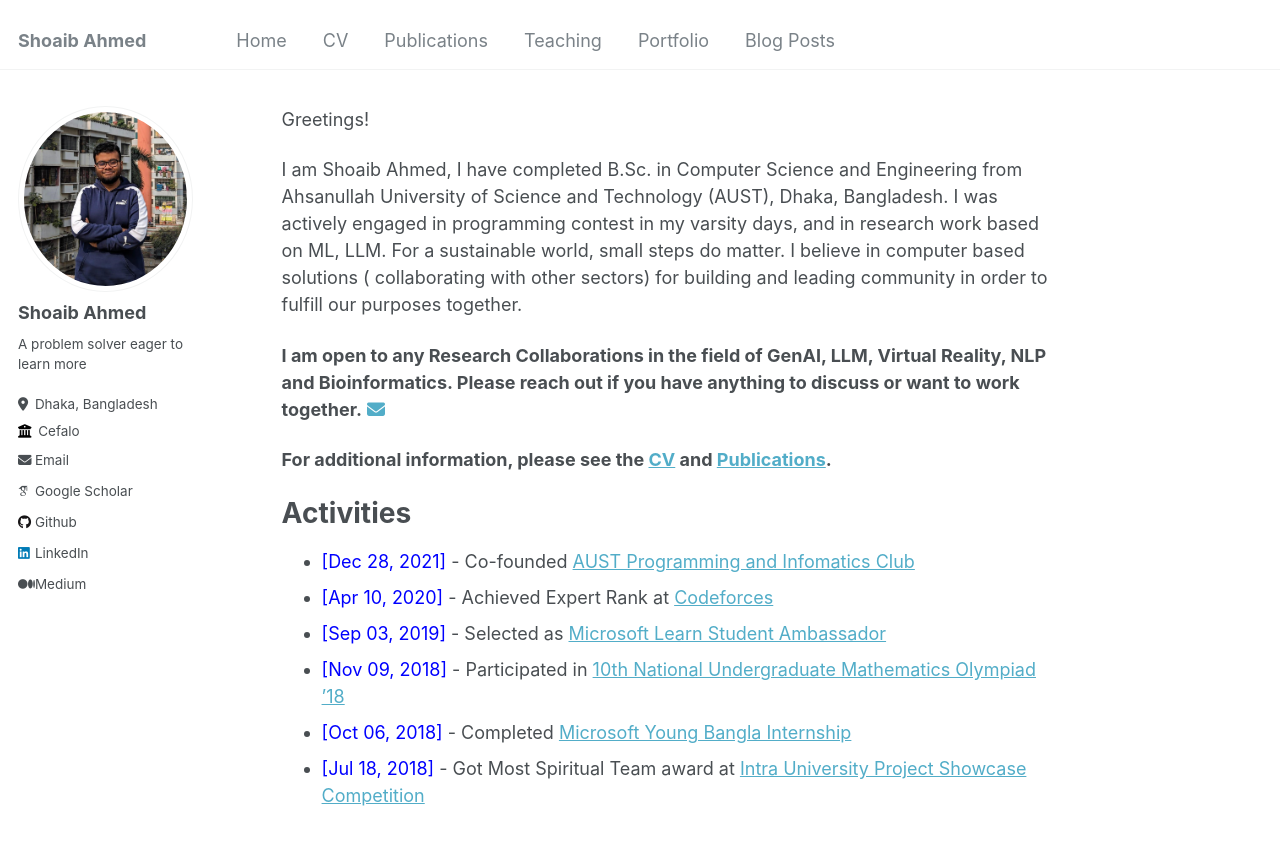
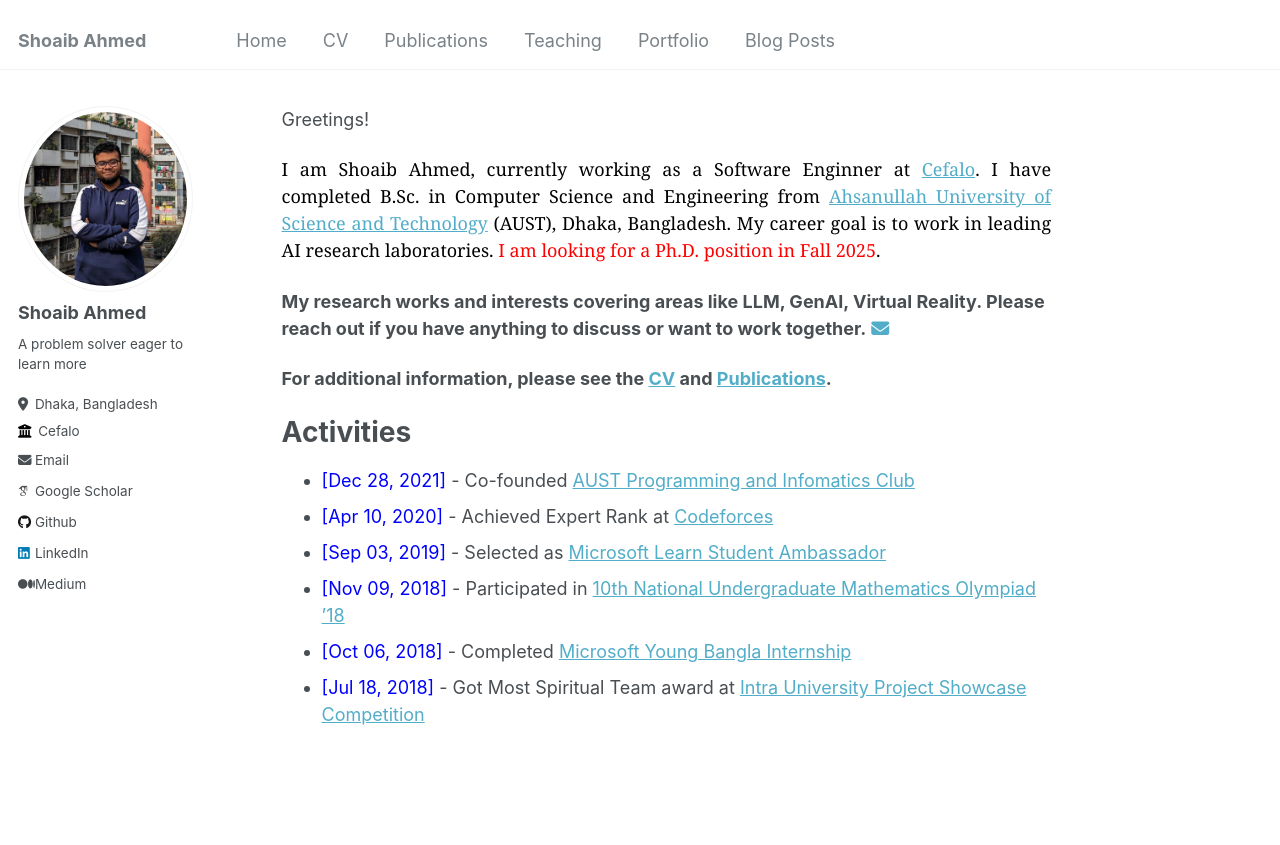
Before and after one commit to edge555/edge555.github.io, a Jekyll site: the page built from _pages/about.md, in a window 1280 px wide and 1016 px high. Shown: the top 845 px of the window. Built offline with Jekyll 4.4.1, drawn with Linux system fonts in a browser that asks for light colours; some web fonts are replaced; a script that is not in the unit is left out.

Commit message:
some change

```diff
--- a/_pages/about.md
+++ b/_pages/about.md
@@ -7,9 +7,10 @@ redirect_from:
 ---
 Greetings!
 
-I am Shoaib Ahmed, I have completed B.Sc. in Computer Science and Engineering from Ahsanullah University of Science and Technology (AUST), Dhaka, Bangladesh. I was actively engaged in programming contest in my varsity days, and in research work based on ML, LLM. For a sustainable world, small steps do matter. I believe in computer based solutions ( collaborating with other sectors) for building and leading community in order to fulfill our purposes together.
+<p style="text-align:justify; color:black; font-family:Georgia">I am Shoaib Ahmed, currently working as a Software Enginner at <a href="https://www.cefalo.com/en/">Cefalo</a>. I have completed B.Sc. in Computer Science and Engineering from <a href="https://aust.edu/"> Ahsanullah University of Science and Technology</a> (AUST), Dhaka, Bangladesh. My career goal is to work in leading AI research laboratories. <span style="color:red;">I am looking for a Ph.D. position in Fall 2025</span>.
+</p>
 
-<b>I am open to any Research Collaborations in the field of GenAI, LLM, Virtual Reality, NLP and Bioinformatics. Please reach out if you have anything to discuss or want to work together.</b> <a href="ahmed.shoaib1729@gmail.com"><i class="fas fa-envelope"></i></a> <br />
+<b>My research works and interests covering areas like LLM, GenAI, Virtual Reality. Please reach out if you have anything to discuss or want to work together.</b> <a href="ahmed.shoaib1729@gmail.com"><i class="fas fa-envelope"></i></a> <br />
 
 **For additional information, please see the [CV](https://edge555.github.io/cv/) and [Publications](https://edge555.github.io/publications/).**
 
```
Also changed, not shown: _pages/cv.md (+3 -21 lines).
